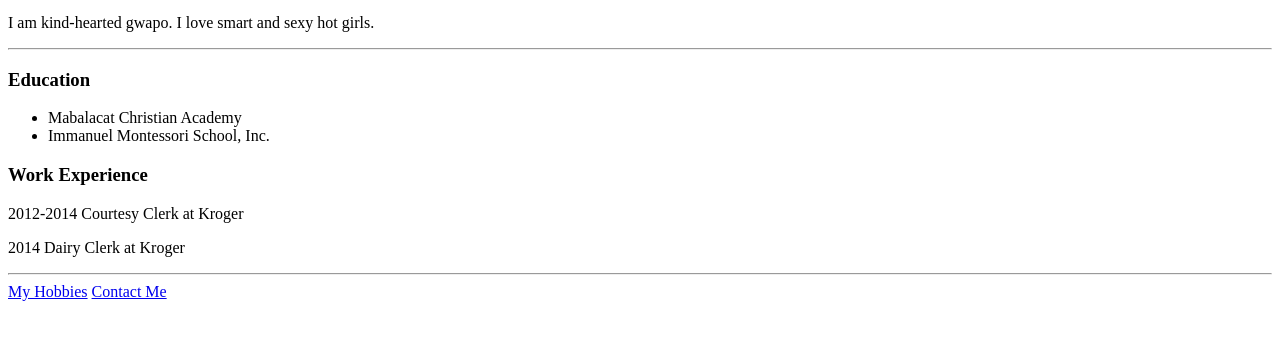
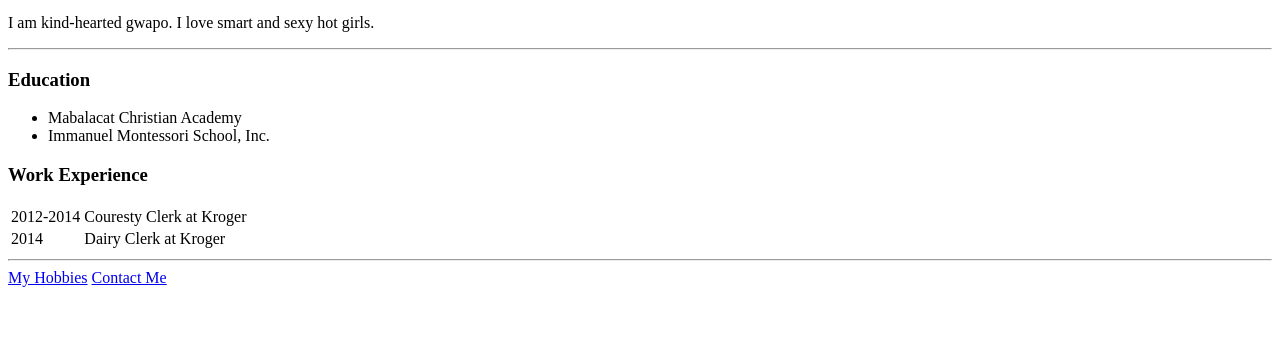
Before and after one commit to jgumtang23/my-first-html, a plain HTML site: page HTML - Personal Site/index.html in a window 1280 px wide. Shown: the part 312-652 px from the top of the page. Drawn offline with Linux system fonts and the light colour scheme.

Commit message:
Update index.html

```diff
--- a/HTML - Personal Site/index.html
+++ b/HTML - Personal Site/index.html
@@ -17,8 +17,16 @@
       <li>Immanuel Montessori School, Inc.</li>
     </ul>
     <h3>Work Experience</h3>
-  <p>2012-2014 Courtesy Clerk at Kroger</p>
-  <p>2014 Dairy Clerk at Kroger</p>
+  <table>
+    <tr>
+      <td>2012-2014</td>
+      <td>Couresty Clerk at Kroger</td>
+    </tr>
+    <tr>
+      <td>2014</td>
+      <td>Dairy Clerk at Kroger</td>
+    </tr>
+  </table>
     <hr>
   <a href="Hobbies.html">My Hobbies</a>
   <a href="Contacts.html">Contact Me</a>
```
